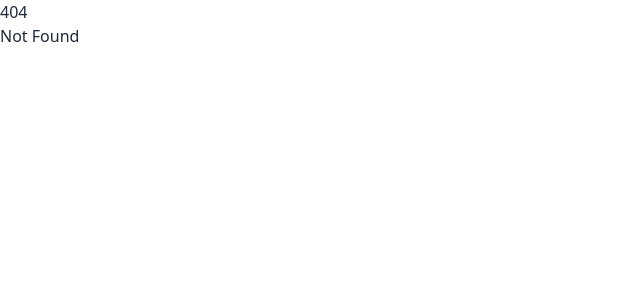
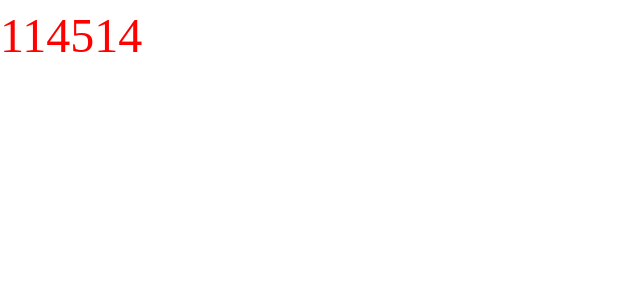
Before and after one commit to prisms-cs-club/cow-says-moo, a SvelteKit app: page /hello in a window 1280 px wide. Before the commit this address had no page. Shown: the top 300 px of the page, without its empty margins (0-640 px from the left). Built offline with nearby package versions, Linux system fonts and the light colour scheme.

Commit message:
Added an hello document with 114514

```diff
--- /dev/null
+++ b/src/routes/hello/+page.svelte
@@ -0,0 +1,9 @@
+<h1>114514</h1>
+
+<style>
+	h1 {
+		color: red;
+		font-family: cursive;
+		font-size: 3em;
+	}
+</style>
```
